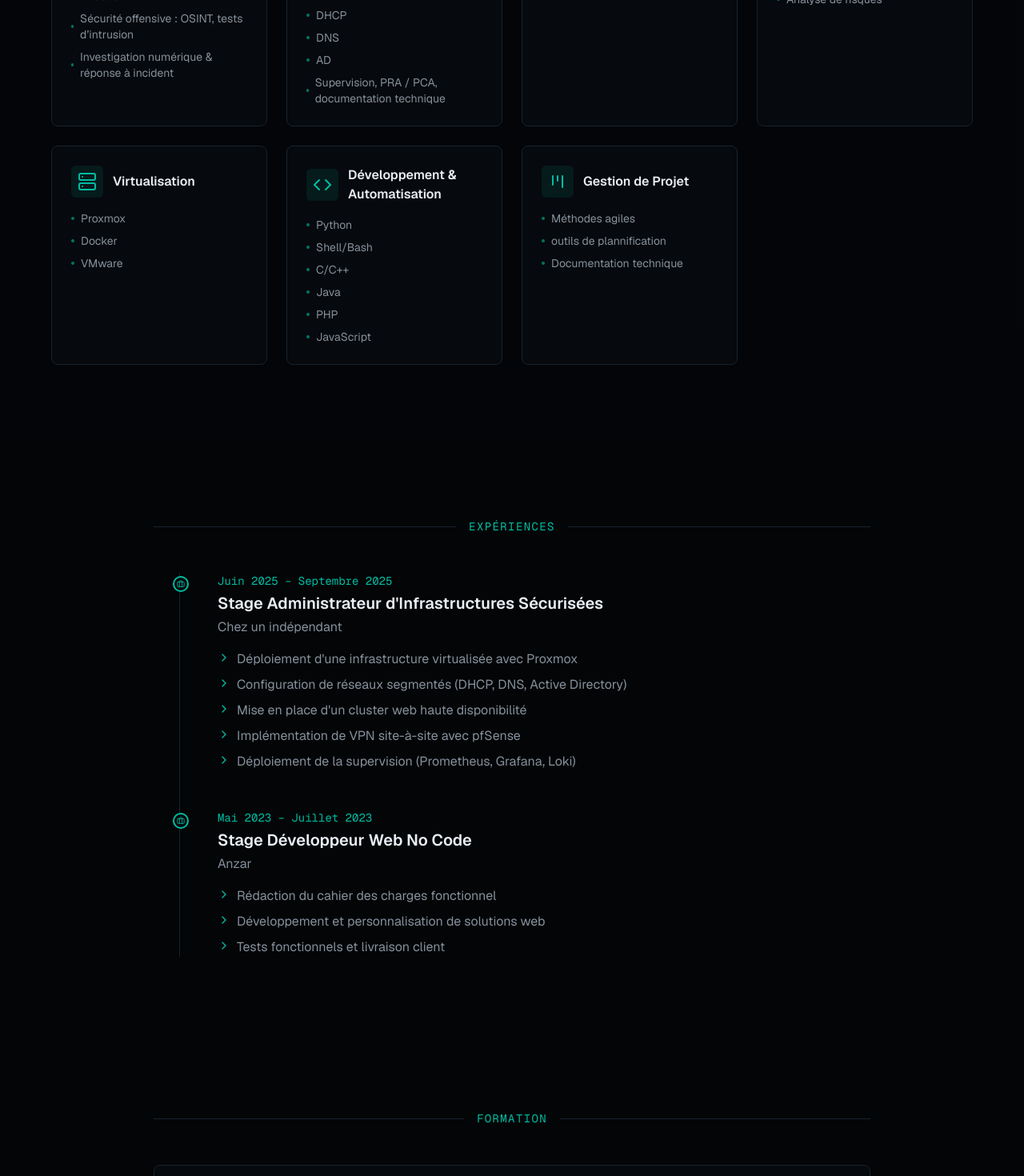
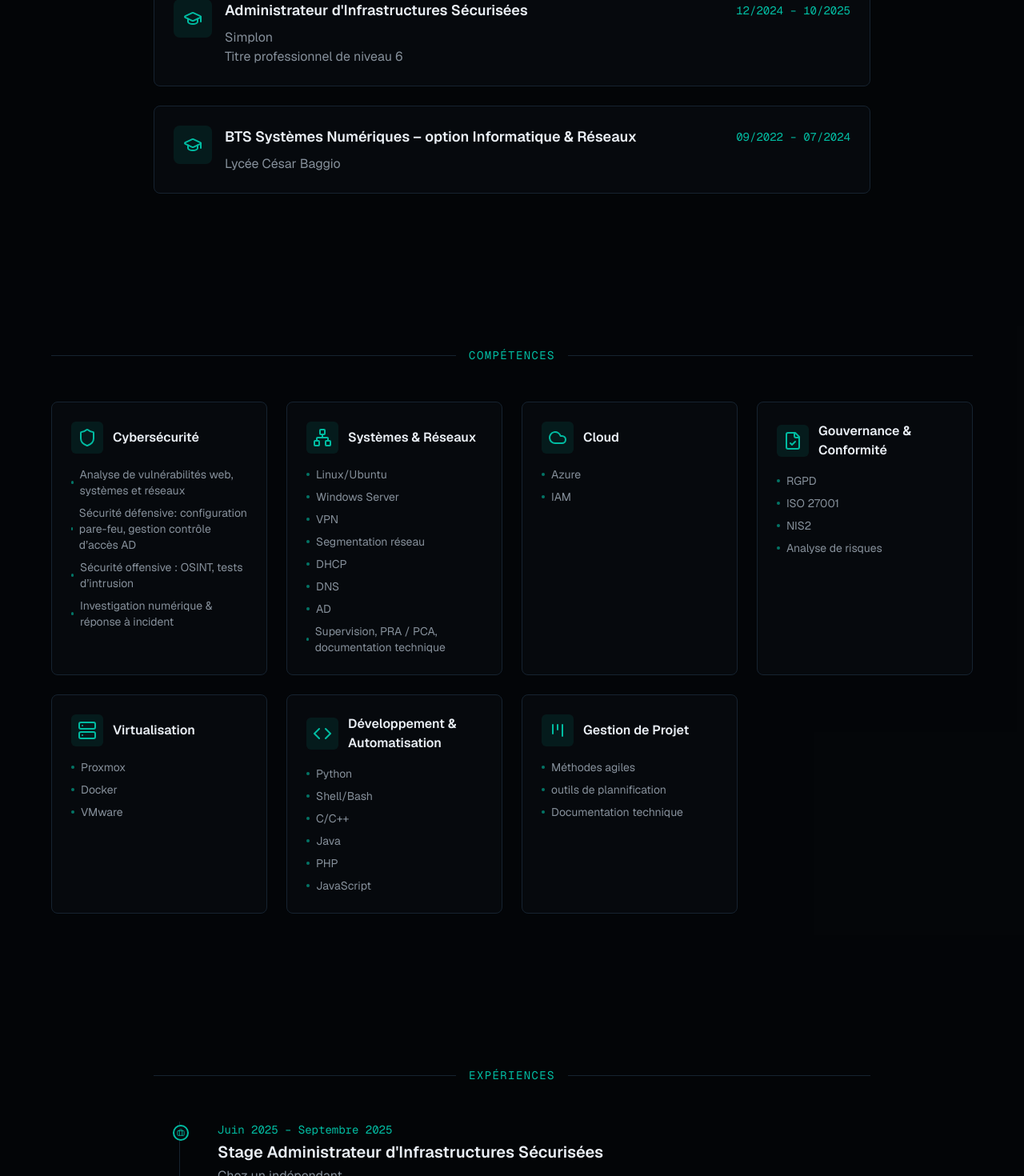
Before and after one commit to Trevys59/v0-cybersecurity-portfolio, a Next.js app: page / in a window 1280 px wide. Shown: the part 1880-3350 px from the top of the page at 80% size. Built offline with nearby package versions, Linux system fonts and the light colour scheme.

Commit message:
feat: update homepage layout with new sections
Co-authored-by: null <124737809+Trevys59@users.noreply.github.com>

```diff
--- a/app/page.tsx
+++ b/app/page.tsx
@@ -15,9 +15,9 @@ export default function Home() {
       <Navigation />
       <Hero />
       <About />
+      <Education />
       <Skills />
       <Experience />
-      <Education />
       <Qualities />
       <Projects />
       <Contact />
```
